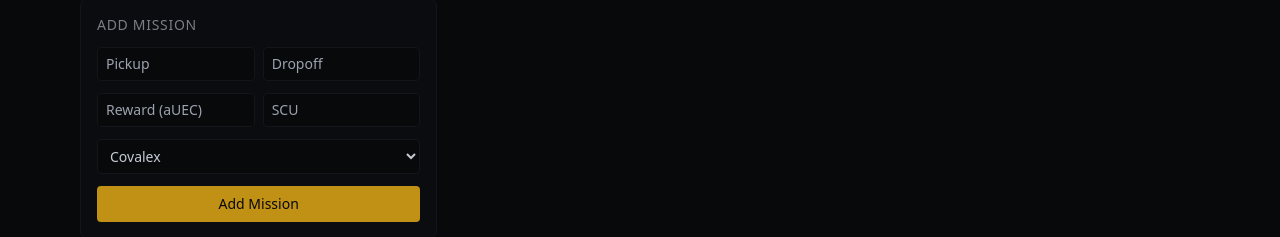
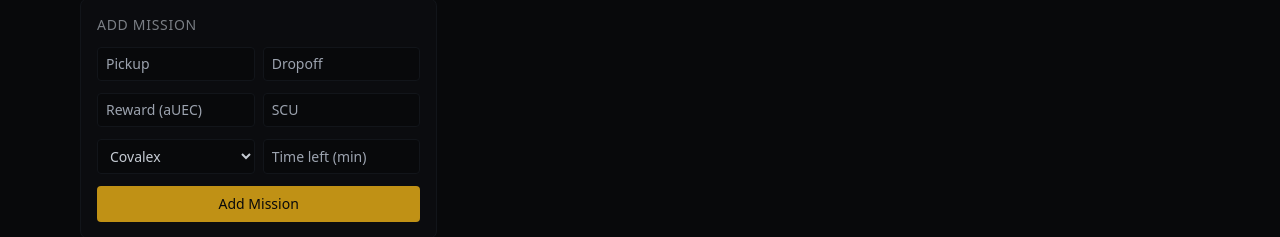
Before and after one commit to DrWhite1/sc-hauler-planner, a Next.js app: page / in a window 1280 px wide. Shown: the part 659-896 px from the top of the page. Built offline with nearby package versions, Linux system fonts and the light colour scheme.

Commit message:
Add optional contract timer field to mission form

```diff
--- a/components/MissionForm.tsx
+++ b/components/MissionForm.tsx
@@ -11,6 +11,7 @@ export function MissionForm() {
     reward: "",
     scu: "",
     corporation: "Covalex",
+    availableMinutes: "",
   });
 
   const handleSubmit = (e: React.FormEvent) => {
@@ -23,9 +24,10 @@ export function MissionForm() {
       reward: Number(form.reward),
       scu: Number(form.scu),
       corporation: form.corporation,
+      availableMinutes: form.availableMinutes ? Number(form.availableMinutes) : undefined,
     });
 
-    setForm({ pickup: "", dropoff: "", reward: "", scu: "", corporation: "Covalex" });
+    setForm({ pickup: "", dropoff: "", reward: "", scu: "", corporation: "Covalex", availableMinutes: "" });
   };
 
   return (
@@ -66,15 +68,24 @@ export function MissionForm() {
         />
       </div>
 
+      <div className="grid grid-cols-2 gap-2">
         <select
           value={form.corporation}
           onChange={(e) => setForm({ ...form, corporation: e.target.value })}
-        className="w-full rounded bg-ink border border-elevated px-2 py-1.5 text-sm"
+          className="rounded bg-ink border border-elevated px-2 py-1.5 text-sm"
         >
           <option>Covalex</option>
           <option>Ling Family</option>
           <option>Red Wind</option>
         </select>
+        <input
+          type="number"
+          placeholder="Time left (min)"
+          value={form.availableMinutes}
+          onChange={(e) => setForm({ ...form, availableMinutes: e.target.value })}
+          className="rounded bg-ink border border-elevated px-2 py-1.5 text-sm"
+        />
+      </div>
 
       <button
         type="submit"
```
Lines whose indentation alone changed are shown as unchanged.
